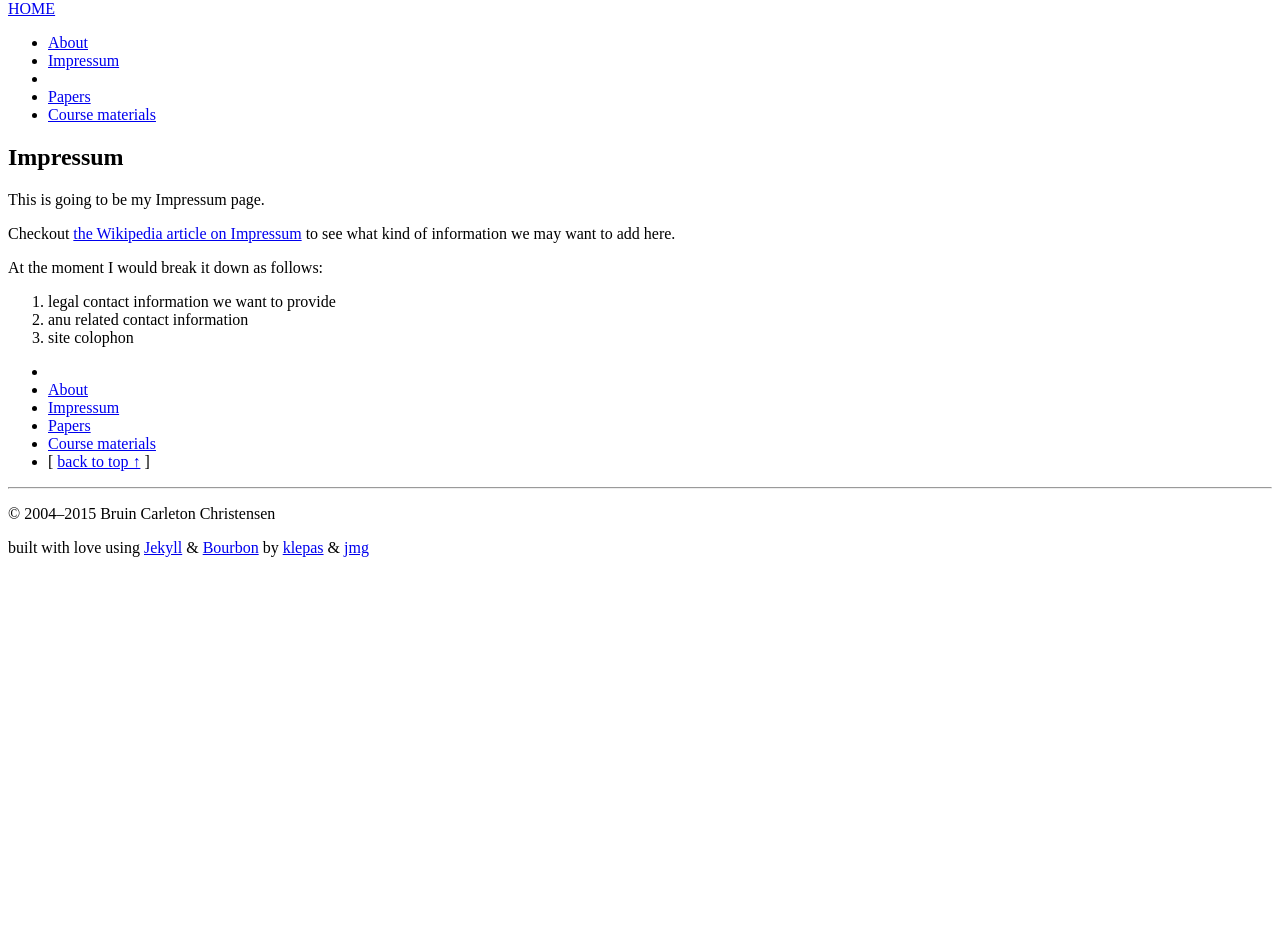
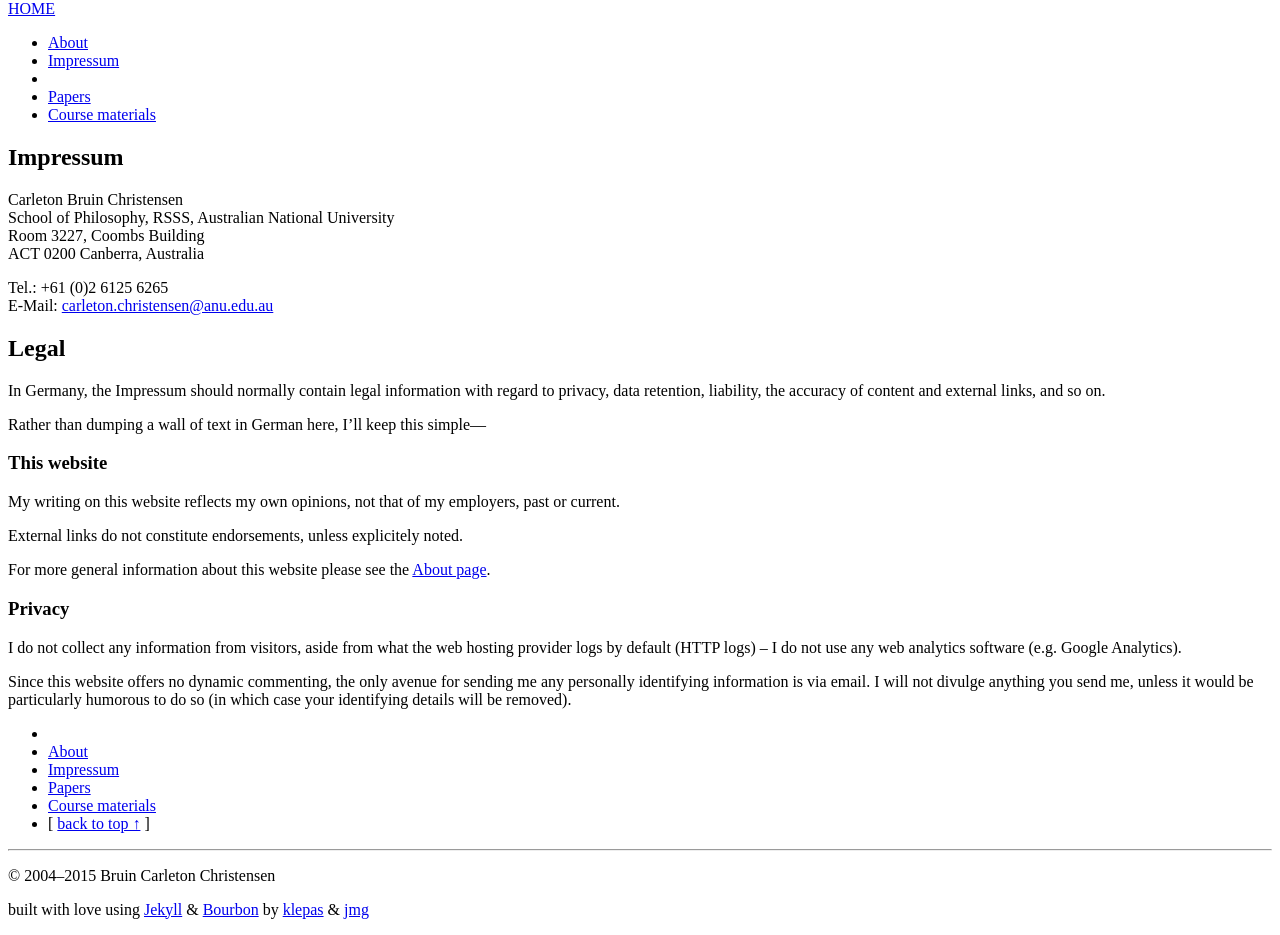
Before and after one commit to klepas/bruins-site, a Jekyll site: the page built from impressum.md, in a window 1280 px wide. Shown: the part 208-1143 px from the top of the page. Built offline with Jekyll 4.4.1, drawn with Linux system fonts in a browser that asks for light colours; nearby versions of some CDN libraries; some web fonts are replaced; before the commit the page ends 900 px from its top, so only the background shows below that.

Commit message:
Updated deploy script with correct domain and username for pushing to live, edited Descartes course abstract, and updated impressume page.

```diff
--- a/_config.yml
+++ b/_config.yml
@@ -16,4 +16,4 @@ collections:
     output: true
     permalink: /courses/:collection/
     title: "PHIL1337 Descartes"
-    abstract: "This is my abstract about my awesome Descartes course. It's set as a variable under the collections in `_config.yml` file."
+    abstract: "The materials I use for introductory courses on René Descartes"
--- a/impressum.md
+++ b/impressum.md
@@ -4,12 +4,30 @@ title: Impressum
 permalink: /impressum/
 ---
 
-This is going to be my Impressum page.
+Carleton Bruin Christensen
+School of Philosophy, RSSS, Australian National University
+Room 3227, Coombs Building
+ACT 0200 Canberra, Australia
 
-Checkout [the Wikipedia article on Impressum](https://en.wikipedia.org/wiki/Impressum) to see what kind of information we may want to add here.
+Tel.: +61 (0)2 6125 6265
+E-Mail: [carleton.christensen@anu.edu.au](mailto:carleton.christensen@anu.edu.au)
 
-At the moment I would break it down as follows:
+## Legal
 
-1. legal contact information we want to provide
-2. anu related contact information
-3. site colophon
+In Germany, the Impressum should normally contain legal information with regard to privacy, data retention, liability, the accuracy of content and external links, and so on.
+
+Rather than dumping a wall of text in German here, I'll keep this simple—
+
+### This website
+
+My writing on this website reflects my own opinions, not that of my employers, past or current.
+
+External links do not constitute endorsements, unless explicitely noted.
+
+For more general information about this website please see the [About page](/about).
+
+### Privacy
+
+I do not collect any information from visitors, aside from what the web hosting provider logs by default (HTTP logs) -- I do not use any web analytics software (e.g. Google Analytics).
+
+Since this website offers no dynamic commenting, the only avenue for sending me any personally identifying information is via email. I will not divulge anything you send me, unless it would be particularly humorous to do so (in which case your identifying details will be removed).
```
Also changed, not shown: 1 other file.
